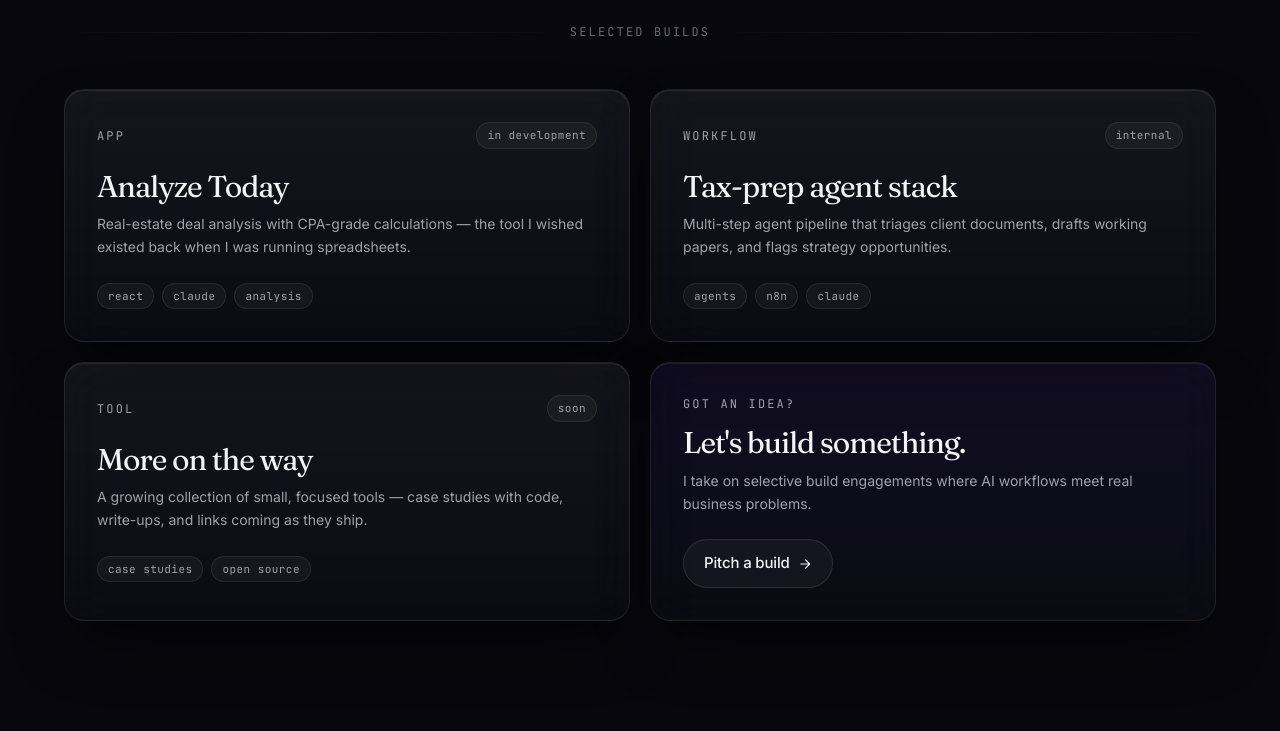
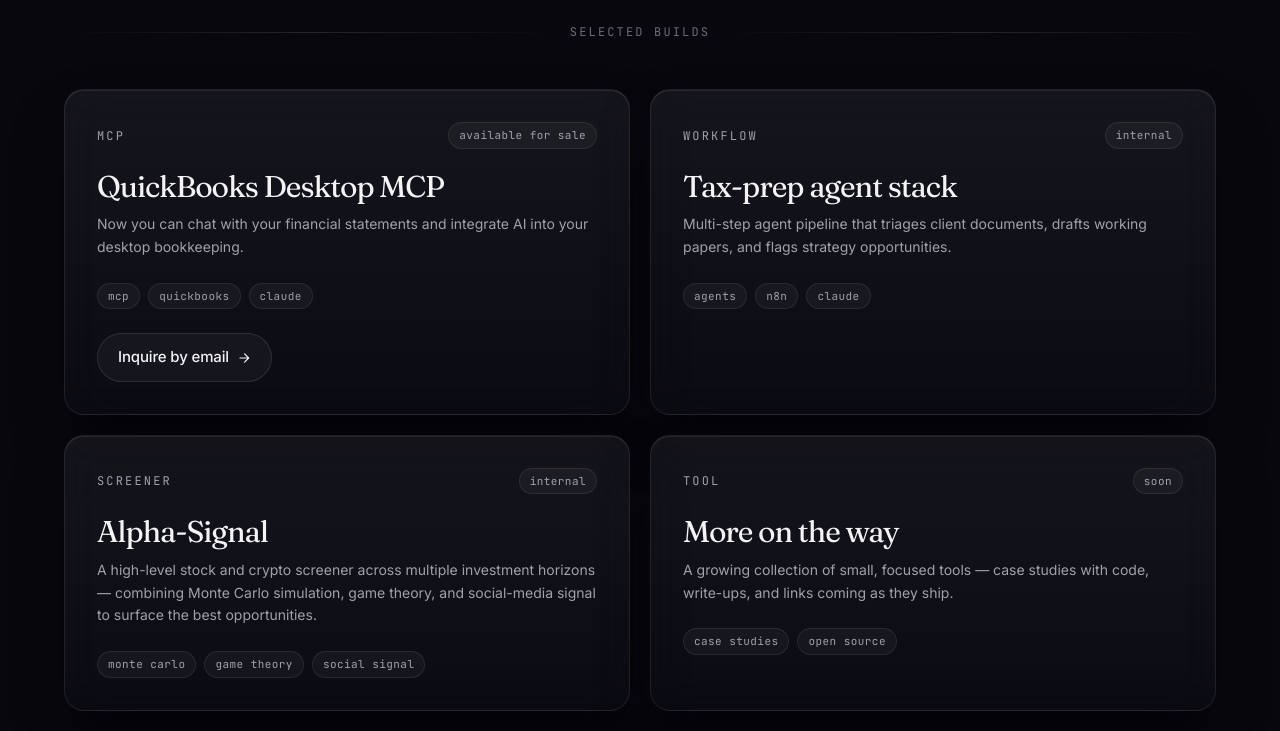
Before and after one commit to RealDealCPA-VR/RealDealCPA-Site, a website built with Vite: page builds/index.html in a window 1280 px wide. Shown: the part 760-1491 px from the top of the page. Built offline with nearby package versions, Linux system fonts and the light colour scheme; some packages are replaced by stand-ins of ours.

Commit message:
Builds updated

```diff
--- a/builds/index.html
+++ b/builds/index.html
@@ -75,19 +75,23 @@
           <div class="grid md:grid-cols-2 gap-5">
             <div class="glass p-8" data-reveal data-reveal-delay="1">
               <div class="flex items-center justify-between mb-6">
-                <span class="eyebrow text-vi">App</span>
-                <span class="chip">in development</span>
+                <span class="eyebrow text-vi">MCP</span>
+                <span class="chip">available for sale</span>
               </div>
-              <h3 class="display text-3xl mb-3">Analyze Today</h3>
+              <h3 class="display text-3xl mb-3">QuickBooks Desktop MCP</h3>
               <p class="text-sm text-mute leading-relaxed mb-6">
-                Real-estate deal analysis with CPA-grade calculations — the
-                tool I wished existed back when I was running spreadsheets.
+                Now you can chat with your financial statements and
+                integrate AI into your desktop bookkeeping.
               </p>
-              <div class="flex flex-wrap gap-2">
-                <span class="chip">react</span>
+              <div class="flex flex-wrap gap-2 mb-6">
+                <span class="chip">mcp</span>
+                <span class="chip">quickbooks</span>
                 <span class="chip">claude</span>
-                <span class="chip">analysis</span>
               </div>
+              <a href="mailto:vr@realdealcpa.ai?subject=QuickBooks%20Desktop%20MCP" class="btn btn-ghost self-start">
+                Inquire by email
+                <svg width="14" height="14" viewBox="0 0 24 24" fill="none" stroke="currentColor" stroke-width="2" stroke-linecap="round" stroke-linejoin="round"><path d="M5 12h14M13 5l7 7-7 7"/></svg>
+              </a>
             </div>
 
             <div class="glass p-8" data-reveal data-reveal-delay="2">
@@ -109,6 +113,25 @@
 
             <div class="glass p-8" data-reveal data-reveal-delay="3">
               <div class="flex items-center justify-between mb-6">
+                <span class="eyebrow text-li">Screener</span>
+                <span class="chip">internal</span>
+              </div>
+              <h3 class="display text-3xl mb-3">Alpha-Signal</h3>
+              <p class="text-sm text-mute leading-relaxed mb-6">
+                A high-level stock and crypto screener across multiple
+                investment horizons — combining Monte Carlo simulation,
+                game theory, and social-media signal to surface the best
+                opportunities.
+              </p>
+              <div class="flex flex-wrap gap-2">
+                <span class="chip">monte carlo</span>
+                <span class="chip">game theory</span>
+                <span class="chip">social signal</span>
+              </div>
+            </div>
+
+            <div class="glass p-8" data-reveal data-reveal-delay="4">
+              <div class="flex items-center justify-between mb-6">
                 <span class="eyebrow text-pk">Tool</span>
                 <span class="chip">soon</span>
               </div>
@@ -123,7 +146,7 @@
               </div>
             </div>
 
-            <div class="glass p-8 flex flex-col justify-between" data-reveal data-reveal-delay="4" style="background: linear-gradient(180deg, color-mix(in oklab, var(--color-vi) 8%, transparent) 0%, rgba(255,255,255,0.02) 100%);">
+            <div class="glass p-8 flex flex-col justify-between md:col-span-2" data-reveal data-reveal-delay="5" style="background: linear-gradient(180deg, color-mix(in oklab, var(--color-vi) 8%, transparent) 0%, rgba(255,255,255,0.02) 100%);">
               <div>
                 <div class="eyebrow mb-4 text-li">Got an idea?</div>
                 <h3 class="display text-3xl mb-3">Let's build something.</h3>
```
